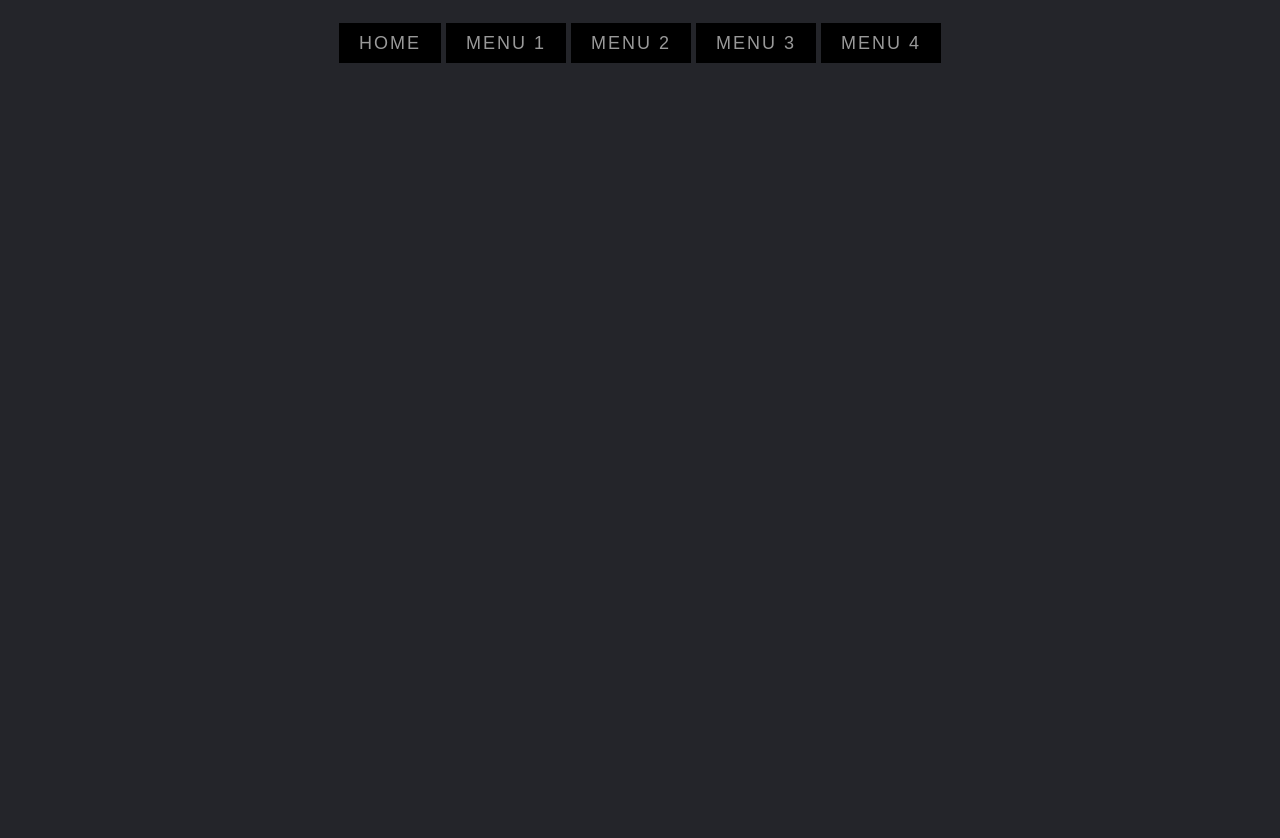
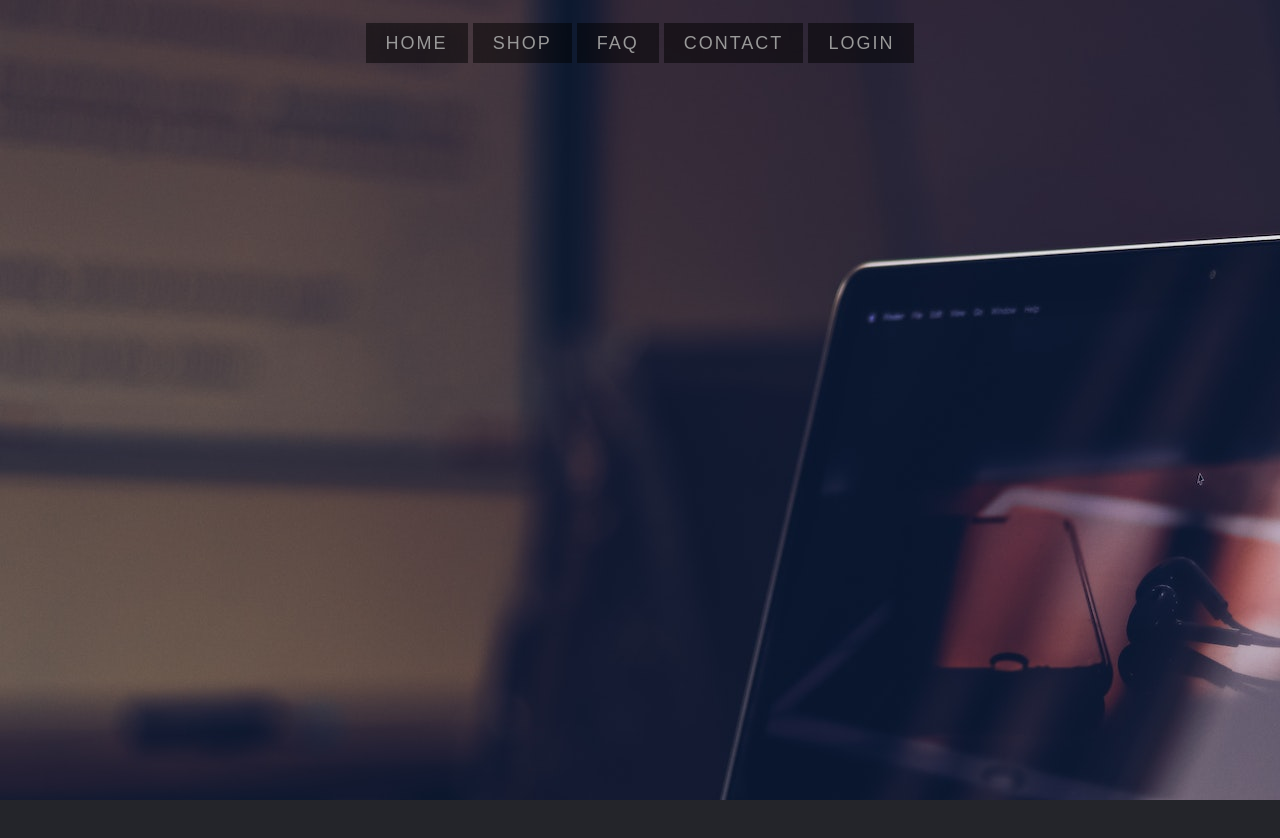
Before and after one commit to yvodlynpaul/mix-ou-soy, a plain HTML site: page html_css/Easy Button Effect Html & CSS/index.html in a window 1280 px wide. After the commit the page ends 800 px from the top, so only its background shows below. Drawn offline with Linux system fonts and the light colour scheme.

Commit message:
2023-03-14 change

```diff
--- a/html_css/Easy Button Effect Html & CSS/index.html
+++ b/html_css/Easy Button Effect Html & CSS/index.html
@@ -8,12 +8,13 @@
     <link rel="stylesheet" href="style.css">
 </head>
 <body>
-    <nav class="menu">
-        <a href="#" class="btn">Home</a>
-        <a href="#" class="btn">Menu 1</a>
-        <a href="#" class="btn">Menu 2</a>
-        <a href="#" class="btn">Menu 3</a>
-        <a href="#" class="btn">Menu 4</a>
+    <nav class="menu" id="menuId">
+        <a href="#" class="btn">home</a>
+        <a href="#" class="btn">shop</a>
+        <a href="#" class="btn">faq</a>
+        <a href="#" class="btn">contact</a>
+        <a href="#" class="btn">login</a>
     </nav>
+    <script src="index.js"></script>
 </body>
 </html>
--- a/html_css/Easy Button Effect Html & CSS/style.css
+++ b/html_css/Easy Button Effect Html & CSS/style.css
@@ -1,33 +1,32 @@
 :root{
-    --bgColor:#24252a;
+    --bgColor: #24252A;
     --bgColor1:#1b1b2b;
-    --bgColor2: rgba(0,0,0);
-    --bgColor3:rgba(0,0,0,0.5);
+    --bgColor2:rgba(0, 0, 0, .5);
+    --bgColor3:rgba(0, 0, 0,.4);
     --bgColor4:#fff;
     --btnColor1:#999;
     --btnHoverColor:#1b1b1b;
 }
 
+
 *{
     -webkit-transition-property: all;
-    -webkit-transition-duration: .25s;
+    -webkit-transition-duration: .2s;
     -moz-transition-timing-function: cubic-bezier(100,50,21,6);
     -moz-transition-property: all;
     -moz-transition-timing-function: cubic-bezier(100,50,21,6);
 }
 
 body{
-    /*background: var(--bgColor1);*/
-    background-color: var(--bgColor);
-    padding: 25px;
-    text-align: center;
+    background:var(--bgColor) url("computer.jpg") no-repeat;
+    padding:25px;
+    text-align:center;
     font-family: 'Montserrat', sans-serif;
     font-size: 18px;
-    height: 100vh;
-}
+  }
 
 .menu{
-    text-align: center;
+    text-align:center;
 }
 
 .btn{
@@ -42,7 +41,7 @@ body{
 .btn:hover{
     border: none;
     background: var(--bgColor3);
-    background: var(--bgColor4);
+    background: var(--bgColor4);;
     padding: 20px 20px;
     color: var(--btnHoverColor);
 }
```
Also changed, not shown: html_css/Easy Button Effect Html & CSS/computer.jpg (added).
